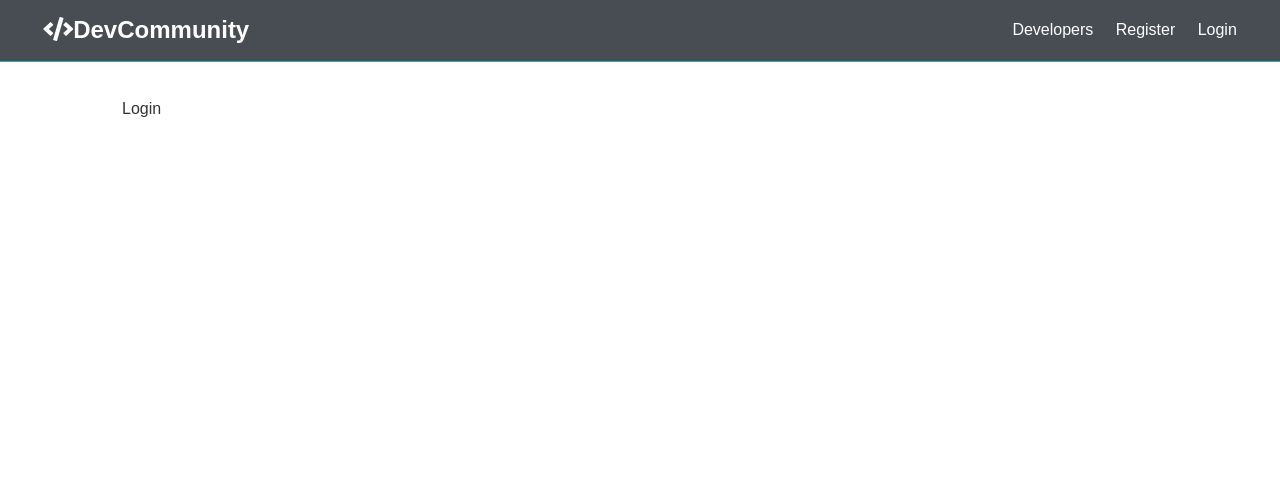
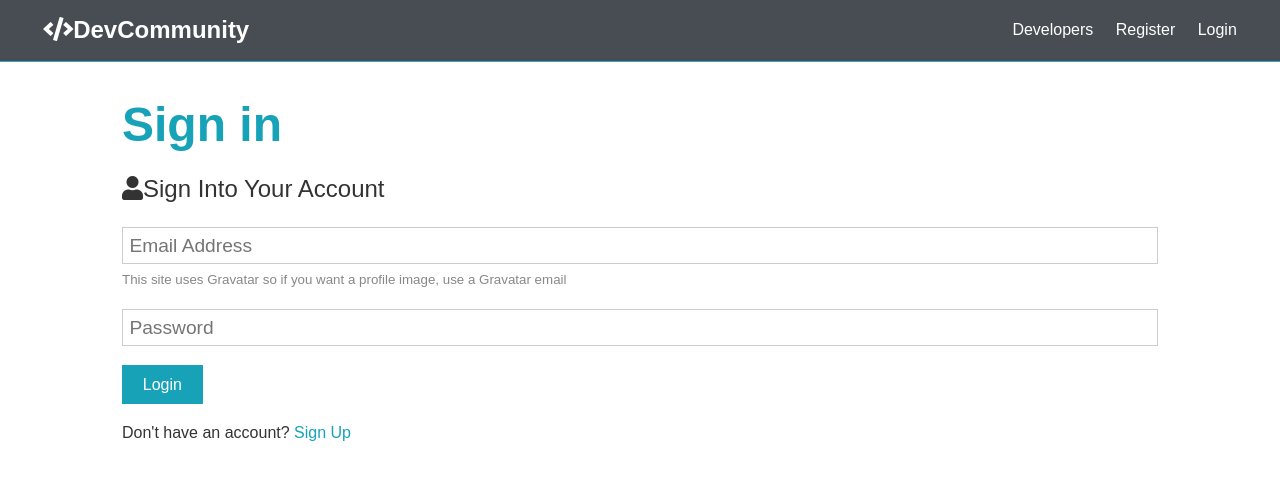
Before and after one commit to trizzi/dev-community, a React (Create React App) app in the folder client/: page /login in a window 1280 px wide. Shown: the top 480 px of the page. Built offline with nearby package versions, Linux system fonts and the light colour scheme.

Commit message:
Added login prototype

```diff
--- a/client/src/components/auth/Login.js
+++ b/client/src/components/auth/Login.js
@@ -1,7 +1,71 @@
-import React from 'react';
+import React, { Fragment, useState } from 'react';
+import { Link } from 'react-router-dom';
 
 const Login = () => {
-  return <div>Login</div>;
+  const [formData, setFormData] = useState({
+    email: '',
+    password: '',
+  });
+
+  const { email, password } = formData;
+
+  const onChange = (e) => {
+    setFormData({
+      ...formData,
+      [e.target.name]: e.target.value,
+    });
+  };
+
+  const onSubmit = (e) => {
+    e.preventDefault();
+    console.log('Success!!!');
+  };
+  return (
+    <Fragment>
+      <h1 className='large text-primary'>Sign in</h1>
+      <p className='lead'>
+        <i className='fas fa-user'></i>Sign Into Your
+        Account
+      </p>
+      <form
+        action='create-profile'
+        className='form'
+        onSubmit={(e) => onSubmit(e)}>
+        <div className='form-group'>
+          <input
+            type='email'
+            placeholder='Email Address'
+            value={email}
+            onChange={(e) => onChange(e)}
+            name='email'
+          />
+          <small className='form-text'>
+            This site uses Gravatar so if you want a profile
+            image, use a Gravatar email
+          </small>
+        </div>
+        <div className='form-group'>
+          <input
+            type='password'
+            placeholder='Password'
+            name='password'
+            value={password}
+            onChange={(e) => onChange(e)}
+            minLength='6'
+          />
+        </div>
+        <input
+          type='submit'
+          className='btn btn-primary'
+          value='Login'
+        />
+      </form>
+      <p className='my-1'>
+        Don't have an account?{' '}
+        <Link to='/register'>Sign Up</Link>
+      </p>
+    </Fragment>
+  );
 };
 
 export default Login;
```
